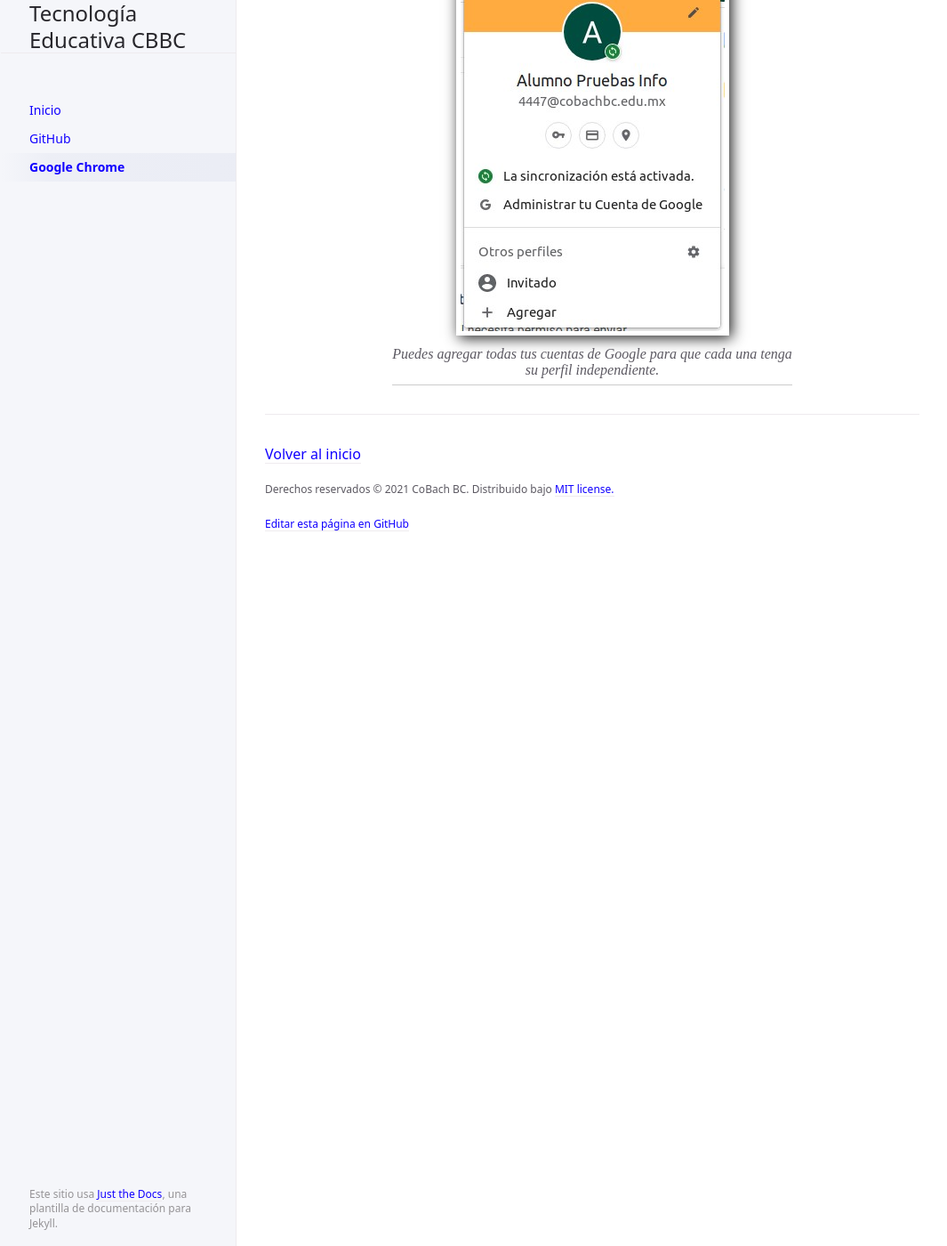
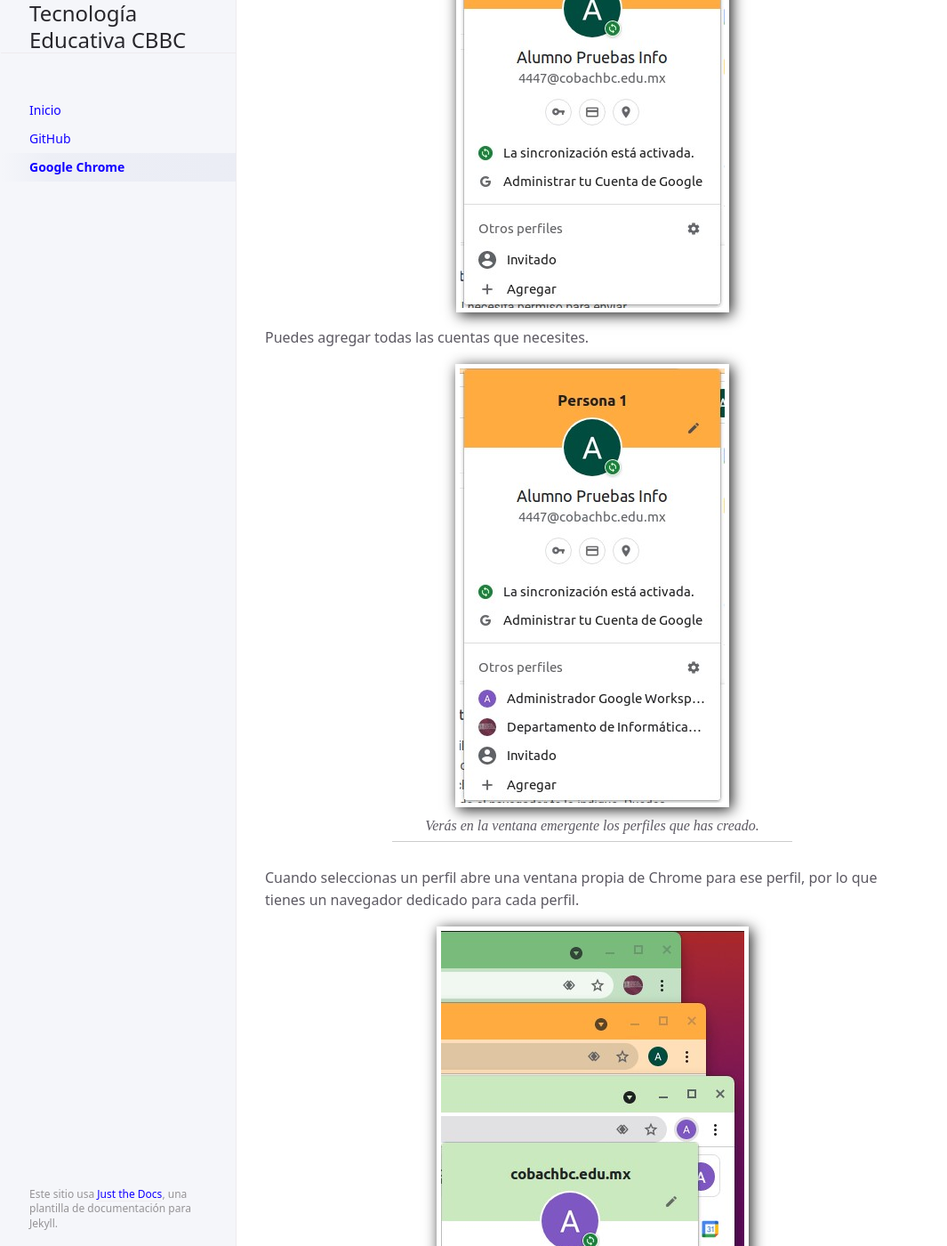
Before and after one commit to CoBachBC/demo, a Jekyll site: the page built from docs/chrome.md, in a window 1280 px wide and 1400 px high, scrolled down 5740 px. Shown: the whole window at 89% size, without its empty margins (106-1171 px from the left). Built offline with Jekyll 4.4.1, drawn with Linux system fonts in a browser that asks for light colours; before the commit the page ends 6370 px from its top, so only the background shows below that; some of the changed text lies outside the part shown.

Commit message:
adición crear perfil chrome

```diff
--- a/docs/chrome.md
+++ b/docs/chrome.md
@@ -80,9 +80,20 @@
 Puedes acceder directamente a las aplicaciones de Google sin tener que iniciar sesión, porque toma la información de la cuenta del perfil.
 {: .img-tutorial-leyenda}
 
-Si quieres manejar más de una cuenta Google, puedes agregar más perfiles, haciendo clic en **+ Agregar** al final de la ventana emergente, sigue los pasos para inicar sesión con otra cuenta y cada cuenta tendrá su perfil.
+Si quieres manejar más de una cuenta Google, puedes agregar más perfiles, haciendo clic en **+ Agregar** al final de la ventana emergente
 
 ![](/assets/images/chrome-crear-perfil-10.jpg){: .img-tutorial-h}
 
-Puedes agregar todas tus cuentas de Google para que cada una tenga su perfil independiente.
+Puedes agregar todas las cuentas que necesites.
+
+![](/assets/images/chrome-crear-perfil-11.jpg){: .img-tutorial-h}
+
+Verás en la ventana emergente los perfiles que has creado.
 {: .img-tutorial-leyenda}
+
+Cuando seleccionas un perfil abre una ventana propia de Chrome para ese perfil, por lo que tienes un navegador dedicado para cada perfil.
+
+![](/assets/images/chrome-crear-perfil-12.jpg){: .img-tutorial-h}
+
+Cada perfil se abrirá en su propio navegador, por lo que puedes aprovechar al máximo las características de cada aplicación de Google.
+{: .img-tutorial-leyenda}
```
Also changed, not shown: assets/images/chrome-crear-perfil-11.jpg (added), assets/images/chrome-crear-perfil-12.jpg (added).
